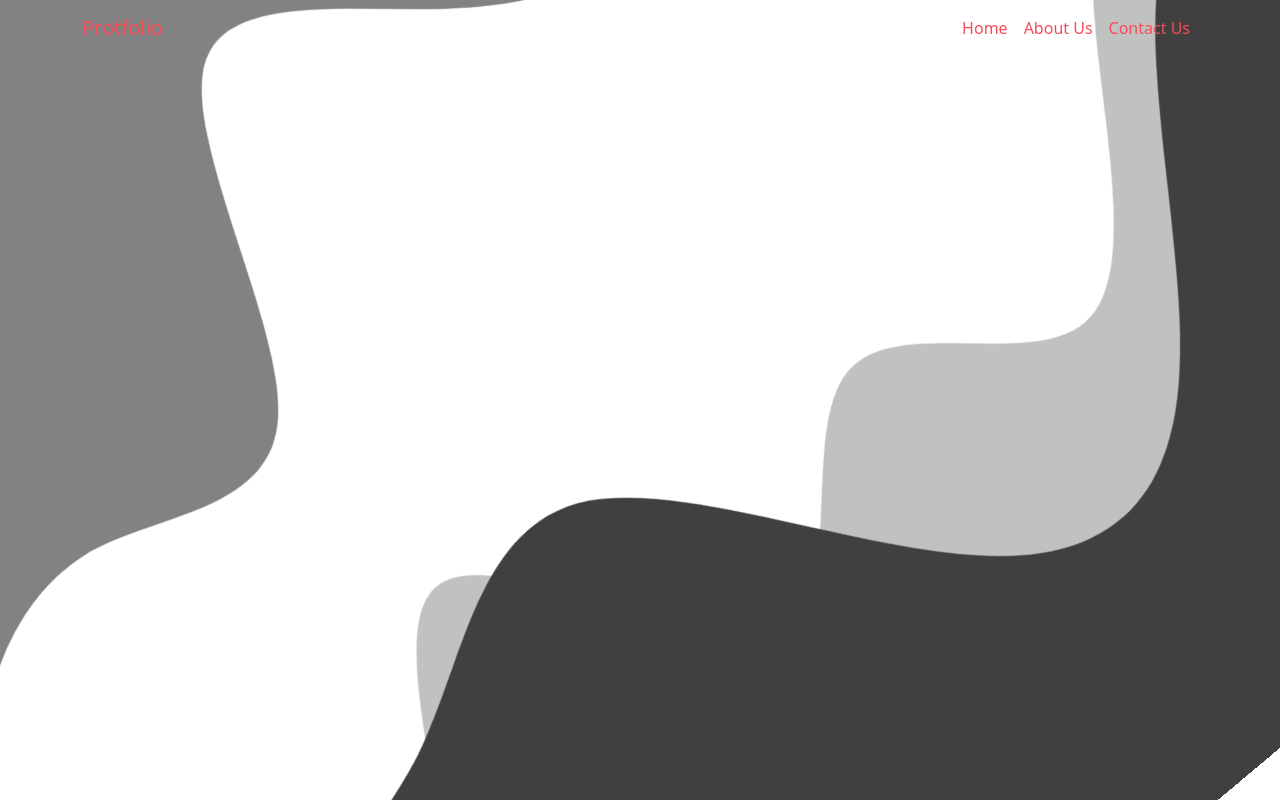
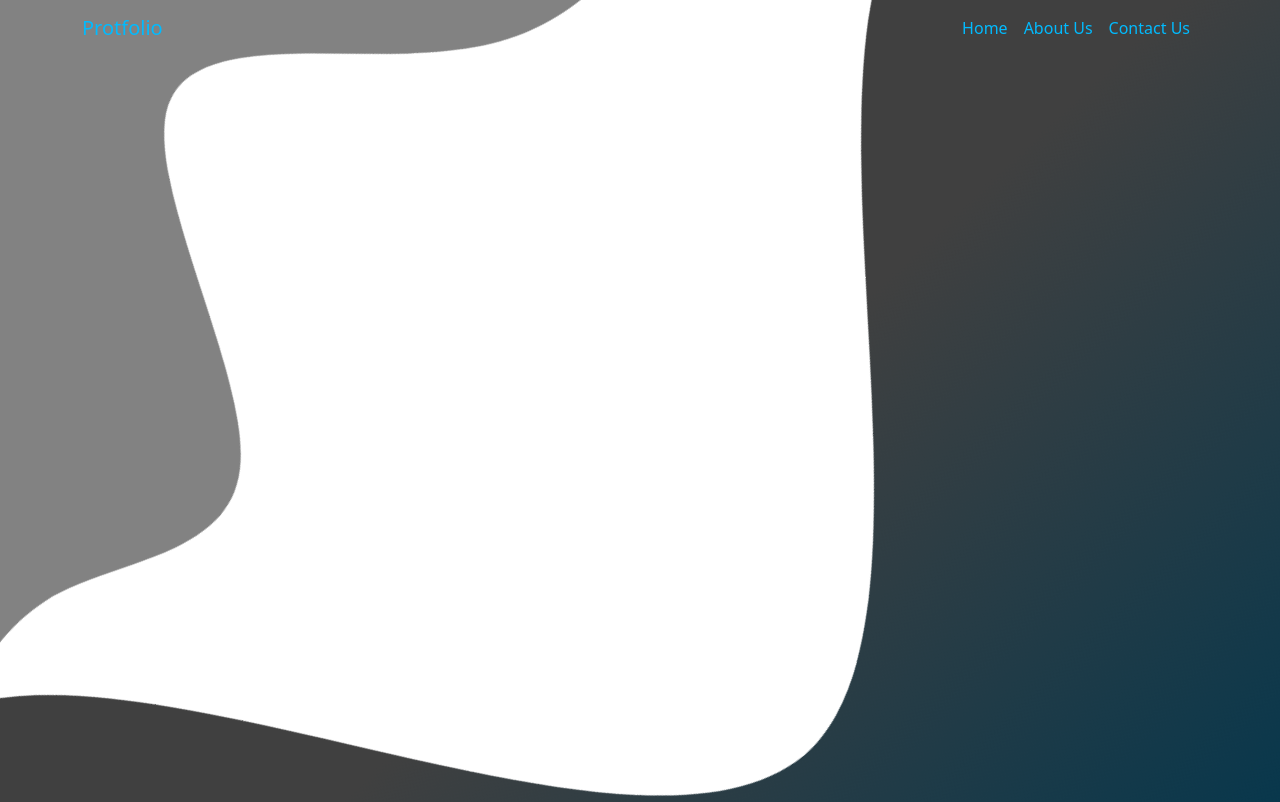
Before and after one commit to rajmangukiya/rajmangukiya.github.io, a React (Create React App) app: page / in a window 1280 px wide. Shown: the top 802 px of the page. Built offline with nearby package versions, Linux system fonts and the light colour scheme.

Commit message:
svg updated

```diff
--- a/src/App.css
+++ b/src/App.css
@@ -1,9 +1,8 @@
 :root {
-  --shade1: rgb(255, 255, 255);
-  --shade2: rgb(193, 193, 193);
-  --shade3: rgb(130, 130, 130);
-  --shade4: rgb(64, 64, 64);
-  --shade5: rgb(0, 0, 0);
+  --shade1: rgb(193, 193, 193);
+  --shade2: rgb(130, 130, 130);
+  --shade3: rgb(64, 64, 64);
+  --text-blue: rgb(0, 187, 255);
 }
 
 .App {
@@ -46,12 +45,13 @@
 }
 
 .header-nav {
+  position: fixed;
   z-index: 1;
-  background-color: transparent;
+  width: 100%;
 }
 
 .header-nav .nav-link, .navbar-brand{
-  color: #F74C58 !important;
+  color: var(--text-blue) !important;
 }
 
 .header-nav .navbar-collapse{
@@ -73,24 +73,24 @@
 
 /*----------Homepage-----------*/
 .homepage{
-  height: 100vh;
+  position: absolute;
+  width: 100%;
+  height: 200vh;
+  overflow: hidden;
+}
+
+.wave-background {
+  position: relative;
+  z-index: 0;
+  /* top: 0px; */
   width: 100%;
 }
 
-.wave-background {
-  position: absolute;
-  z-index: 0;
+.wave-normal {
+  position: relative;
   top: 0px;
-  width: 100%;
-  height: 100vh;
-  overflow: hidden;
-}
-
-.wave-normal {
-  position: absolute;
   transform: rotateZ(-50deg) scale(3) translateY(-100px);
-  color: #61dafb;
-  animation: wave-normal 30s linear infinite alternate-reverse;
+  animation: wave-normal 10s linear infinite alternate-reverse;
 }
 @keyframes wave-normal {
   0% {
@@ -102,33 +102,39 @@
 }
 
 .wave-dark {
-  position: absolute;
-  transform: rotateZ(-40deg) scale(3) translateY(150px) translateX(400px);
-  color: #61dafb;
-  animation: wave-dark 20s linear infinite alternate-reverse;
+  top: 0px;
+  position: relative;
+  transform: rotateZ(-40deg) scale(6) translateY(0px) translateX(-250px);
+  animation: wave-dark 10s linear infinite alternate-reverse;
 }
 @keyframes wave-dark {
   0% {
-    transform: rotateZ(-40deg) scale(3) translateY(150px) translateX(400px);
+    transform: rotateZ(-40deg) scale(6) translateY(0px) translateX(-250px);
   }
   100% {
-    transform: rotateZ(-40deg) scale(3) translateY(150px) translateX(350px);
+    transform: rotateZ(-40deg) scale(6) translateY(10px) translateX(-270px);
   }
 }
 
 .wave-light {
-  position: absolute;
-  transform: rotateZ(-40deg) scale(3) translateY(100px) translateX(10px);
-  color: #61dafb;
-  animation: wave-light 25s linear infinite alternate-reverse;
+  top: 0px;
+  position: relative;
+  transform: rotateZ(-40deg) scale(3) translateY(80px) translateX(-250px);
+  animation: wave-light 35s linear infinite alternate-reverse;
 }
 @keyframes wave-light {
   0% {
-    transform: rotateZ(-40deg) scale(3) translateY(100px) translateX(10px);
+    transform: rotateZ(-60deg) scale(3) translateY(80px) translateX(-250px);
   }
   100% {
-    transform: rotateZ(-40deg) scale(3) translateY(110px) translateX(50px);
+    transform: rotateZ(-60deg) scale(3) translateY(150px) translateX(-50px);
   }
+}
+
+.data-container {
+  width: 100%;
+  height: 1400px;
+  z-index: 20;
 }
 
 /*-----------------------------*/
--- a/src/Components/Background.tsx
+++ b/src/Components/Background.tsx
@@ -3,9 +3,30 @@ import React from 'react'
 const Background = () => {
   return (
     <div className="wave-background">
-      <svg className="wave-normal" xmlns="http://www.w3.org/2000/svg" viewBox="0 0 1440 320"><path fill="rgb(130, 130, 130)" fill-opacity="1" d="M0,160L14.1,154.7C28.2,149,56,139,85,160C112.9,181,141,235,169,261.3C197.6,288,226,288,254,277.3C282.4,267,311,245,339,229.3C367.1,213,395,203,424,213.3C451.8,224,480,256,508,234.7C536.5,213,565,139,593,128C621.2,117,649,171,678,197.3C705.9,224,734,224,762,224C790.6,224,819,224,847,240C875.3,256,904,288,932,282.7C960,277,988,235,1016,224C1044.7,213,1073,235,1101,229.3C1129.4,224,1158,192,1186,154.7C1214.1,117,1242,75,1271,69.3C1298.8,64,1327,96,1355,101.3C1383.5,107,1412,85,1426,74.7L1440,64L1440,0L1425.9,0C1411.8,0,1384,0,1355,0C1327.1,0,1299,0,1271,0C1242.4,0,1214,0,1186,0C1157.6,0,1129,0,1101,0C1072.9,0,1045,0,1016,0C988.2,0,960,0,932,0C903.5,0,875,0,847,0C818.8,0,791,0,762,0C734.1,0,706,0,678,0C649.4,0,621,0,593,0C564.7,0,536,0,508,0C480,0,452,0,424,0C395.3,0,367,0,339,0C310.6,0,282,0,254,0C225.9,0,198,0,169,0C141.2,0,113,0,85,0C56.5,0,28,0,14,0L0,0Z"></path></svg>
-      <svg className="wave-light" xmlns="http://www.w3.org/2000/svg" viewBox="0 0 1440 320"><path fill="rgb(193, 193, 193)" fill-opacity="1" d="M0,96L14.1,96C28.2,96,56,96,85,133.3C112.9,171,141,245,169,261.3C197.6,277,226,235,254,202.7C282.4,171,311,149,339,165.3C367.1,181,395,235,424,218.7C451.8,203,480,117,508,117.3C536.5,117,565,203,593,213.3C621.2,224,649,160,678,154.7C705.9,149,734,203,762,197.3C790.6,192,819,128,847,96C875.3,64,904,64,932,80C960,96,988,128,1016,165.3C1044.7,203,1073,245,1101,272C1129.4,299,1158,309,1186,288C1214.1,267,1242,213,1271,165.3C1298.8,117,1327,75,1355,74.7C1383.5,75,1412,117,1426,138.7L1440,160L1440,320L1425.9,320C1411.8,320,1384,320,1355,320C1327.1,320,1299,320,1271,320C1242.4,320,1214,320,1186,320C1157.6,320,1129,320,1101,320C1072.9,320,1045,320,1016,320C988.2,320,960,320,932,320C903.5,320,875,320,847,320C818.8,320,791,320,762,320C734.1,320,706,320,678,320C649.4,320,621,320,593,320C564.7,320,536,320,508,320C480,320,452,320,424,320C395.3,320,367,320,339,320C310.6,320,282,320,254,320C225.9,320,198,320,169,320C141.2,320,113,320,85,320C56.5,320,28,320,14,320L0,320Z"></path></svg>
-      <svg className="wave-dark" xmlns="http://www.w3.org/2000/svg" viewBox="0 0 1440 320"><path fill="rgb(64, 64, 64)" fill-opacity="1" d="M0,128L17.1,128C34.3,128,69,128,103,112C137.1,96,171,64,206,80C240,96,274,160,309,192C342.9,224,377,224,411,186.7C445.7,149,480,75,514,58.7C548.6,43,583,85,617,133.3C651.4,181,686,235,720,229.3C754.3,224,789,160,823,117.3C857.1,75,891,53,926,80C960,107,994,181,1029,181.3C1062.9,181,1097,107,1131,80C1165.7,53,1200,75,1234,90.7C1268.6,107,1303,117,1337,117.3C1371.4,117,1406,107,1423,101.3L1440,96L1440,320L1422.9,320C1405.7,320,1371,320,1337,320C1302.9,320,1269,320,1234,320C1200,320,1166,320,1131,320C1097.1,320,1063,320,1029,320C994.3,320,960,320,926,320C891.4,320,857,320,823,320C788.6,320,754,320,720,320C685.7,320,651,320,617,320C582.9,320,549,320,514,320C480,320,446,320,411,320C377.1,320,343,320,309,320C274.3,320,240,320,206,320C171.4,320,137,320,103,320C68.6,320,34,320,17,320L0,320Z"></path></svg>
+      <svg
+        className="wave-normal"
+        xmlns="http://www.w3.org/2000/svg"
+        viewBox="0 0 1440 320">
+        <path fill="rgb(130, 130, 130)" fill-opacity="1" d="M0,160L14.1,154.7C28.2,149,56,139,85,160C112.9,181,141,235,169,261.3C197.6,288,226,288,254,277.3C282.4,267,311,245,339,229.3C367.1,213,395,203,424,213.3C451.8,224,480,256,508,234.7C536.5,213,565,139,593,128C621.2,117,649,171,678,197.3C705.9,224,734,224,762,224C790.6,224,819,224,847,240C875.3,256,904,288,932,282.7C960,277,988,235,1016,224C1044.7,213,1073,235,1101,229.3C1129.4,224,1158,192,1186,154.7C1214.1,117,1242,75,1271,69.3C1298.8,64,1327,96,1355,101.3C1383.5,107,1412,85,1426,74.7L1440,64L1440,0L1425.9,0C1411.8,0,1384,0,1355,0C1327.1,0,1299,0,1271,0C1242.4,0,1214,0,1186,0C1157.6,0,1129,0,1101,0C1072.9,0,1045,0,1016,0C988.2,0,960,0,932,0C903.5,0,875,0,847,0C818.8,0,791,0,762,0C734.1,0,706,0,678,0C649.4,0,621,0,593,0C564.7,0,536,0,508,0C480,0,452,0,424,0C395.3,0,367,0,339,0C310.6,0,282,0,254,0C225.9,0,198,0,169,0C141.2,0,113,0,85,0C56.5,0,28,0,14,0L0,0Z"></path>
+      </svg>
+      <svg
+        className="wave-light"
+        xmlns="http://www.w3.org/2000/svg"
+        viewBox="0 0 1440 320">
+        <path fill="rgb(193, 193, 193)" fill-opacity="1" d="M0,96L14.1,96C28.2,96,56,96,85,133.3C112.9,171,141,245,169,261.3C197.6,277,226,235,254,202.7C282.4,171,311,149,339,165.3C367.1,181,395,235,424,218.7C451.8,203,480,117,508,117.3C536.5,117,565,203,593,213.3C621.2,224,649,160,678,154.7C705.9,149,734,203,762,197.3C790.6,192,819,128,847,96C875.3,64,904,64,932,80C960,96,988,128,1016,165.3C1044.7,203,1073,245,1101,272C1129.4,299,1158,309,1186,288C1214.1,267,1242,213,1271,165.3C1298.8,117,1327,75,1355,74.7C1383.5,75,1412,117,1426,138.7L1440,160L1440,320L1425.9,320C1411.8,320,1384,320,1355,320C1327.1,320,1299,320,1271,320C1242.4,320,1214,320,1186,320C1157.6,320,1129,320,1101,320C1072.9,320,1045,320,1016,320C988.2,320,960,320,932,320C903.5,320,875,320,847,320C818.8,320,791,320,762,320C734.1,320,706,320,678,320C649.4,320,621,320,593,320C564.7,320,536,320,508,320C480,320,452,320,424,320C395.3,320,367,320,339,320C310.6,320,282,320,254,320C225.9,320,198,320,169,320C141.2,320,113,320,85,320C56.5,320,28,320,14,320L0,320Z"></path>
+      </svg>
+      <svg
+        className="wave-dark"
+        xmlns="http://www.w3.org/2000/svg"
+        viewBox="0 0 1440 320">
+          <defs>
+          <linearGradient id="MyGradient" gradientTransform="rotate(70)">
+            <stop offset="50%" stop-color="rgb(64, 64, 64)" />
+            <stop offset="100%" stop-color="rgb(0, 54, 78)" />
+          </linearGradient>
+        </defs>
+        <path fill="url(#MyGradient)" fill-opacity="1" d="M0,128L17.1,128C34.3,128,69,128,103,112C137.1,96,171,64,206,80C240,96,274,160,309,192C342.9,224,377,224,411,186.7C445.7,149,480,75,514,58.7C548.6,43,583,85,617,133.3C651.4,181,686,235,720,229.3C754.3,224,789,160,823,117.3C857.1,75,891,53,926,80C960,107,994,181,1029,181.3C1062.9,181,1097,107,1131,80C1165.7,53,1200,75,1234,90.7C1268.6,107,1303,117,1337,117.3C1371.4,117,1406,107,1423,101.3L1440,96L1440,320L1422.9,320C1405.7,320,1371,320,1337,320C1302.9,320,1269,320,1234,320C1200,320,1166,320,1131,320C1097.1,320,1063,320,1029,320C994.3,320,960,320,926,320C891.4,320,857,320,823,320C788.6,320,754,320,720,320C685.7,320,651,320,617,320C582.9,320,549,320,514,320C480,320,446,320,411,320C377.1,320,343,320,309,320C274.3,320,240,320,206,320C171.4,320,137,320,103,320C68.6,320,34,320,17,320L0,320Z"></path>
+      </svg>
 
     </div>
   )
--- a/src/Pages/Homepage.tsx
+++ b/src/Pages/Homepage.tsx
@@ -11,9 +11,6 @@ const Homepage: React.FC<homepageProps> = () => {
 
     return (
         <div className="homepage">
-            <Container>
-
-            </Container>
             <Background />
         </div>
     )
--- a/src/index.css
+++ b/src/index.css
@@ -9,6 +9,8 @@ body {
     sans-serif;
   -webkit-font-smoothing: antialiased;
   -moz-osx-font-smoothing: grayscale;
+  width: 100%;
+  overflow-x: hidden;
 }
 
 code {
```
